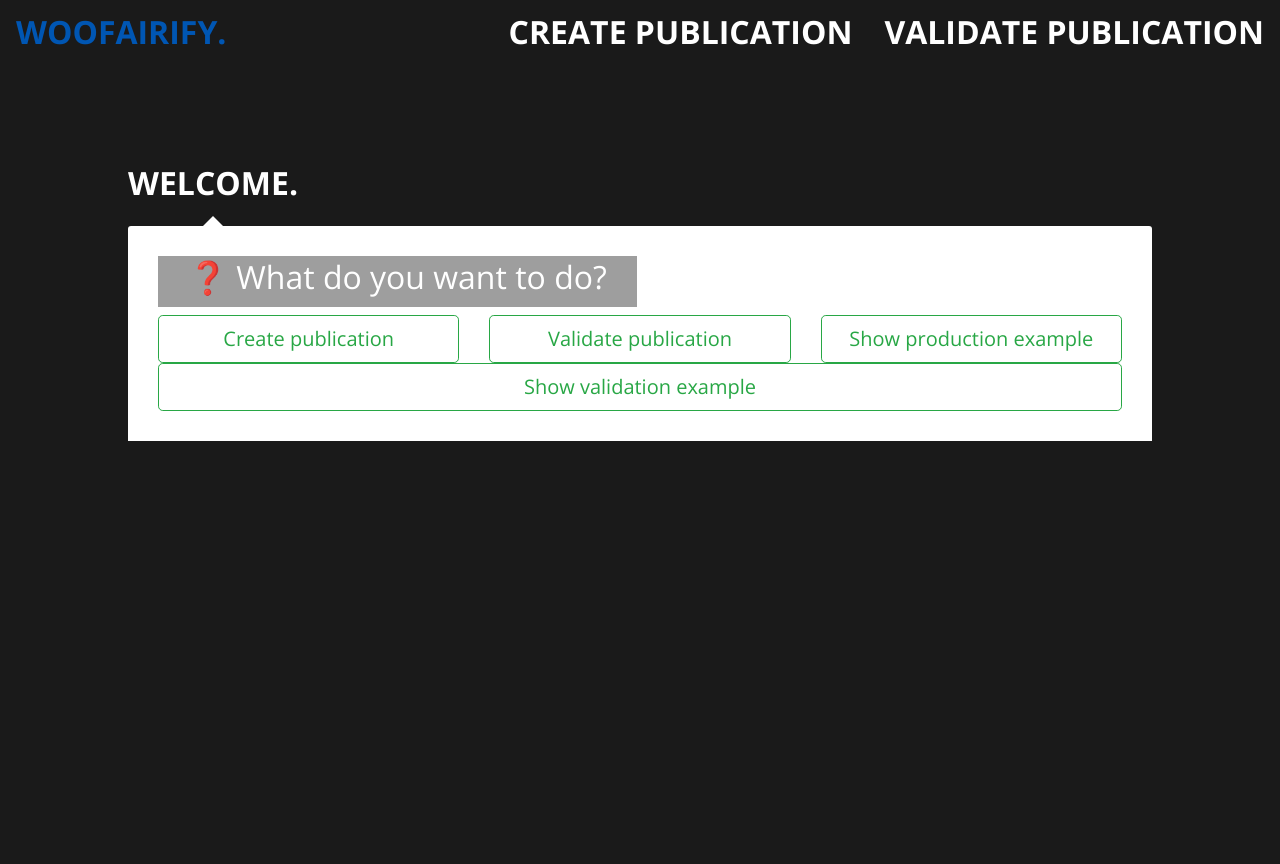
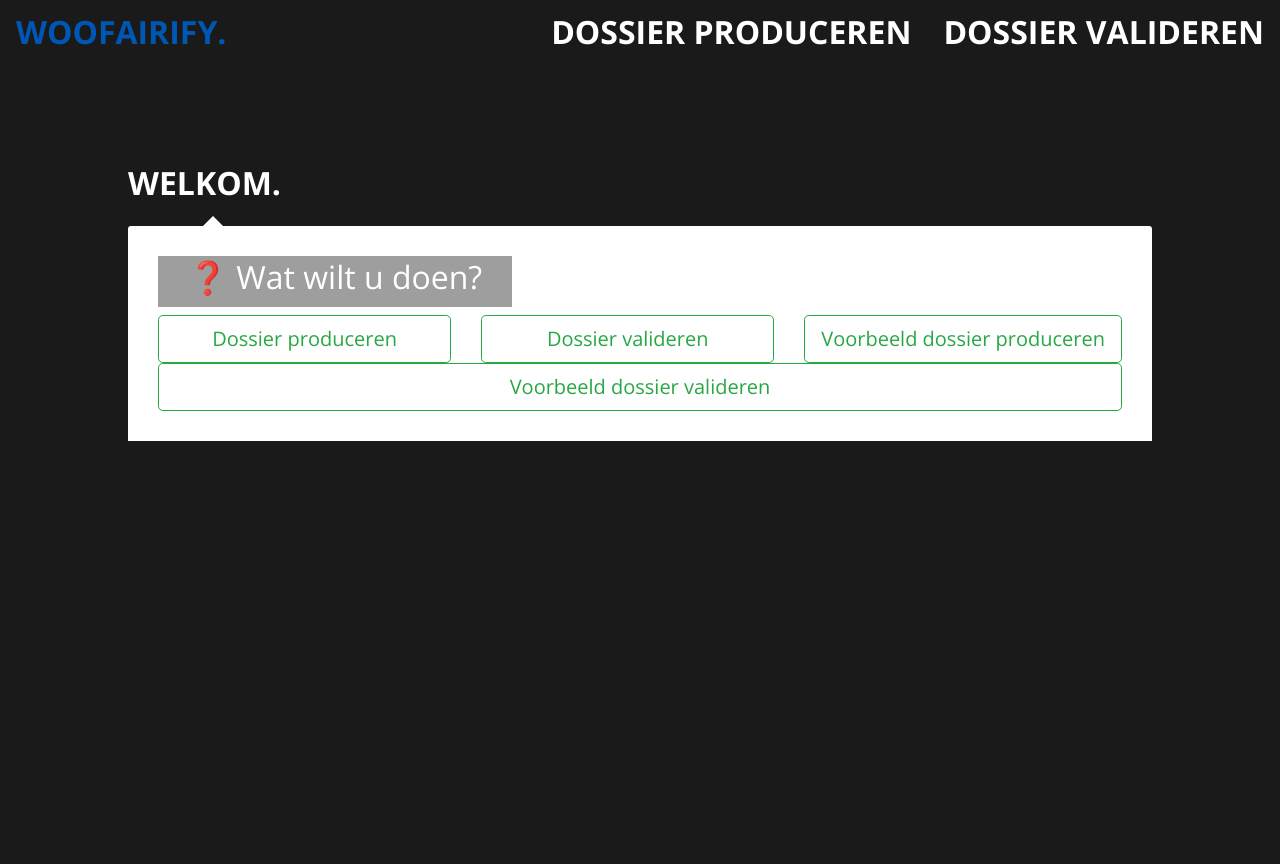
Before and after one commit to maiklarooij/WooFAIRify, a Flask app: page / in a window 1280 px wide. Run offline with Flask 2, Linux system fonts and the light colour scheme; some libraries are stand-ins or nearby versions; grey boxes are pictures that could not be loaded.

Commit message:
translated to dutch

```diff
--- a/templates/index.html
+++ b/templates/index.html
@@ -1,30 +1,30 @@
 {% extends 'layout.html' %}
 {% block header %}
-    <h2 class="title nav-text">Welcome.</h2>
+    <h2 class="title nav-text">Welkom.</h2>
 {% endblock %}
 
 {% block content %}
 
-    <label><h2>&#10067; What do you want to do?</h2></label>
+    <label><h2>&#10067; Wat wilt u doen?</h2></label>
     <div class='row'>
         <div class="col">
             <form action="/create_publication">
-                <button type="submit" class="btn btn-outline-success btn-lg btn-block">Create publication</button>
+                <button type="submit" class="btn btn-outline-success btn-lg btn-block">Dossier produceren</button>
             </form>
         </div>
         <div class="col">
             <form action="/upload_publication">
-                <button type="submit" class="btn btn-outline-success btn-lg btn-block">Validate publication</button>
+                <button type="submit" class="btn btn-outline-success btn-lg btn-block">Dossier valideren</button>
             </form>
         </div>
         <div class="col">
             <form action="/exampleproduction">
-                <button type="submit" class="btn btn-outline-success btn-lg btn-block">Show production example</button>
+                <button type="submit" class="btn btn-outline-success btn-lg btn-block">Voorbeeld dossier produceren</button>
             </form>
         </div>
         <div class="col">
             <form action="/examplevalidation">
-                <button type="submit" class="btn btn-outline-success btn-lg btn-block">Show validation example</button>
+                <button type="submit" class="btn btn-outline-success btn-lg btn-block">Voorbeeld dossier valideren</button>
             </form>
         </div>
     </div>
--- a/templates/invalidpage.html
+++ b/templates/invalidpage.html
@@ -2,13 +2,13 @@
 
 {% block header %}
 
-<h2 class="title nav-text">Result.</h2>
+<h2 class="title nav-text">Resultaat.</h2>
 
 {% endblock %}
 
 {% block content %}
 
-<label><h2>&#10060; Input is invalid!</h2></label>
+<label><h2>&#10060; Gegevens zijn niet volledig!</h2></label>
 
 <ul>
     {% for error in errors %}
@@ -17,7 +17,7 @@
 </ul>
 
 <form method="POST" action="download_json">
-    <button name="metadatastring" class="btn btn-primary" type="submit" value="{{ metadata_string }}">click me</button>
+    <button name="metadatastring" class="btn btn-primary" type="submit" value="{{ metadata_string }}">Probeer opnieuw</button>
 </form>
 
 {% endblock %}
--- a/templates/layout.html
+++ b/templates/layout.html
@@ -38,10 +38,10 @@
         <a class="nav-link nav-text" href="/">WooFAIRify.</a>
         <ul class="nav">
             <li class="nav-item">
-                <a class="nav-link nav-text" href="/create_publication">Create publication</a>
+                <a class="nav-link nav-text" href="/create_publication">Dossier produceren</a>
             </li>
             <li class="nav-item">
-                <a class="nav-link nav-text" href="/upload_publication">Validate publication</a>
+                <a class="nav-link nav-text" href="/upload_publication">Dossier valideren</a>
             </li>
         </ul>
     </nav>
--- a/templates/uploadjson.html
+++ b/templates/uploadjson.html
@@ -1,7 +1,7 @@
 {% extends 'layout.html' %}
 {% block header %}
 
-<h2 class="title nav-text">Validate Publication.</h2>
+<h2 class="title nav-text">Dossier valideren.</h2>
 
 {% endblock %}
 
@@ -11,7 +11,7 @@
         <label for="file">Bestand</label>
         <input class="form-control" type="file" name="file" placeholder="Kies bestand...">
 
-        <button style="margin-top:20px" class="btn btn-primary" type="submit">Bekijk publicatie</button>
+        <button style="margin-top:20px" class="btn btn-primary" type="submit">Valideer dossier</button>
     </form>
 
 {% endblock %}
```
Also changed, not shown: templates/createjson.html (+4 -4 lines), templates/exampleproduction.html (+4 -4 lines), templates/validpage.html (+6 -6 lines).
